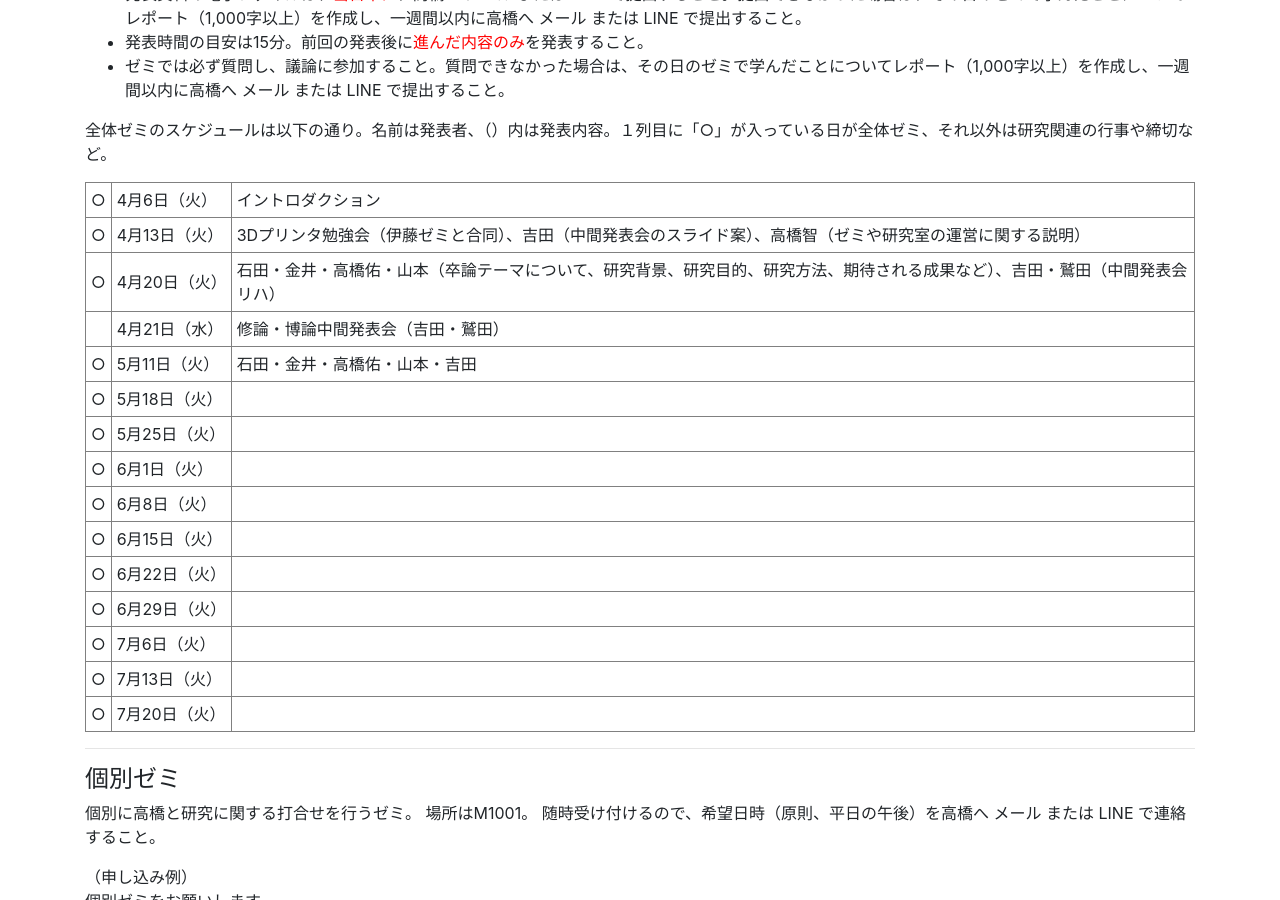
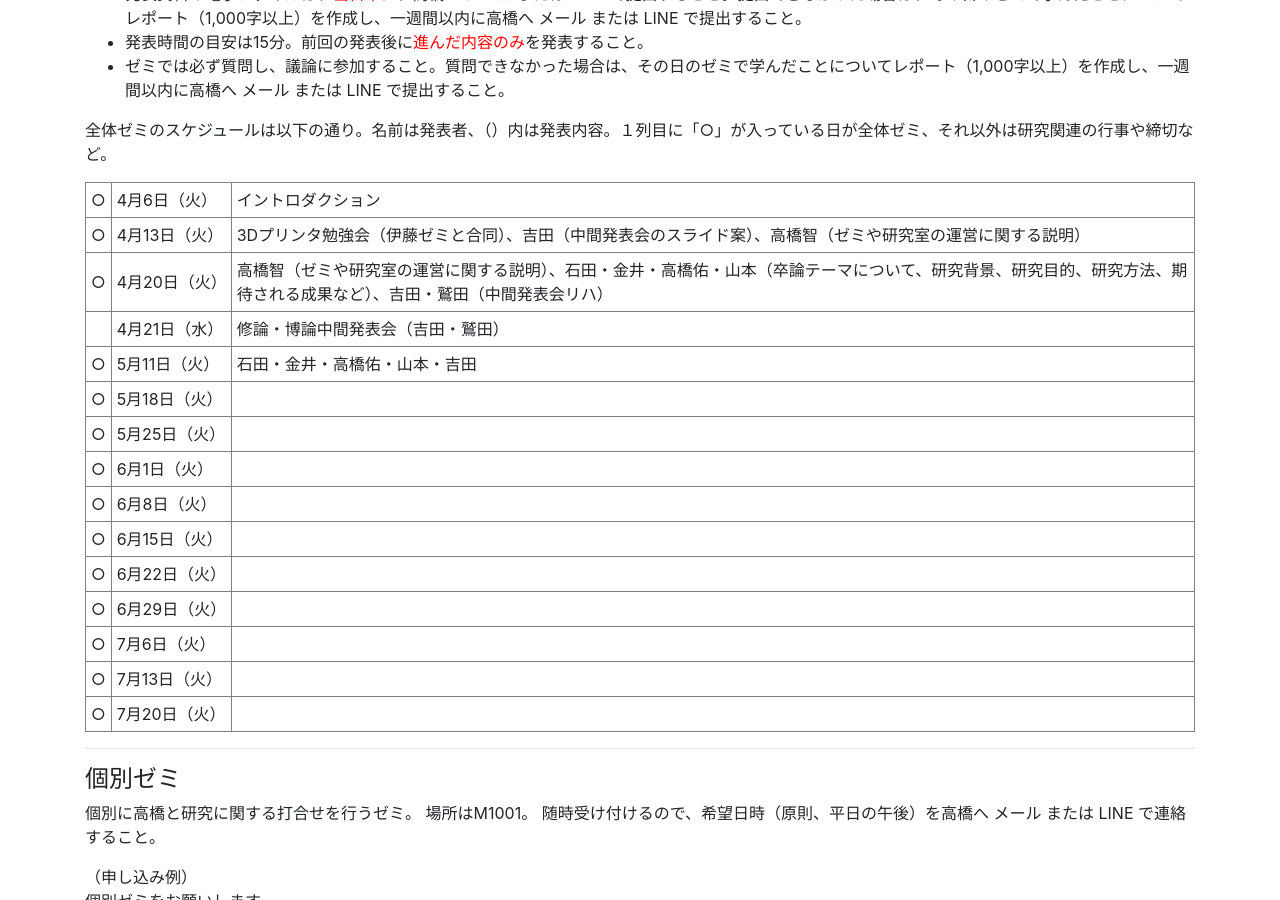
Before and after one commit to tkhslab/tkhslab.github.io, a Jekyll site: the page built from forstudents.md, in a window 1280 px wide and 900 px high, scrolled down 1904 px. Built offline with Jekyll 4.4.1, drawn with Linux system fonts in a browser that asks for light colours; nearby versions of some CDN libraries.

Commit message:
change 4/20 general seminar

```diff
--- a/forstudents.md
+++ b/forstudents.md
@@ -104,7 +104,7 @@ title: For students
 <td>○</td><td>4月13日（火）</td><td>3Dプリンタ勉強会（伊藤ゼミと合同）、吉田（中間発表会のスライド案）、高橋智（ゼミや研究室の運営に関する説明）</td>
 </tr>
 <tr>
-<td>○</td><td>4月20日（火）</td><td>石田・金井・高橋佑・山本（卒論テーマについて、研究背景、研究目的、研究方法、期待される成果など）、吉田・鷲田（中間発表会リハ）</td>
+<td>○</td><td>4月20日（火）</td><td>高橋智（ゼミや研究室の運営に関する説明）、石田・金井・高橋佑・山本（卒論テーマについて、研究背景、研究目的、研究方法、期待される成果など）、吉田・鷲田（中間発表会リハ）</td>
 </tr>
 <tr>
 <td></td><td>4月21日（水）</td><td>修論・博論中間発表会（吉田・鷲田）</td>
```
